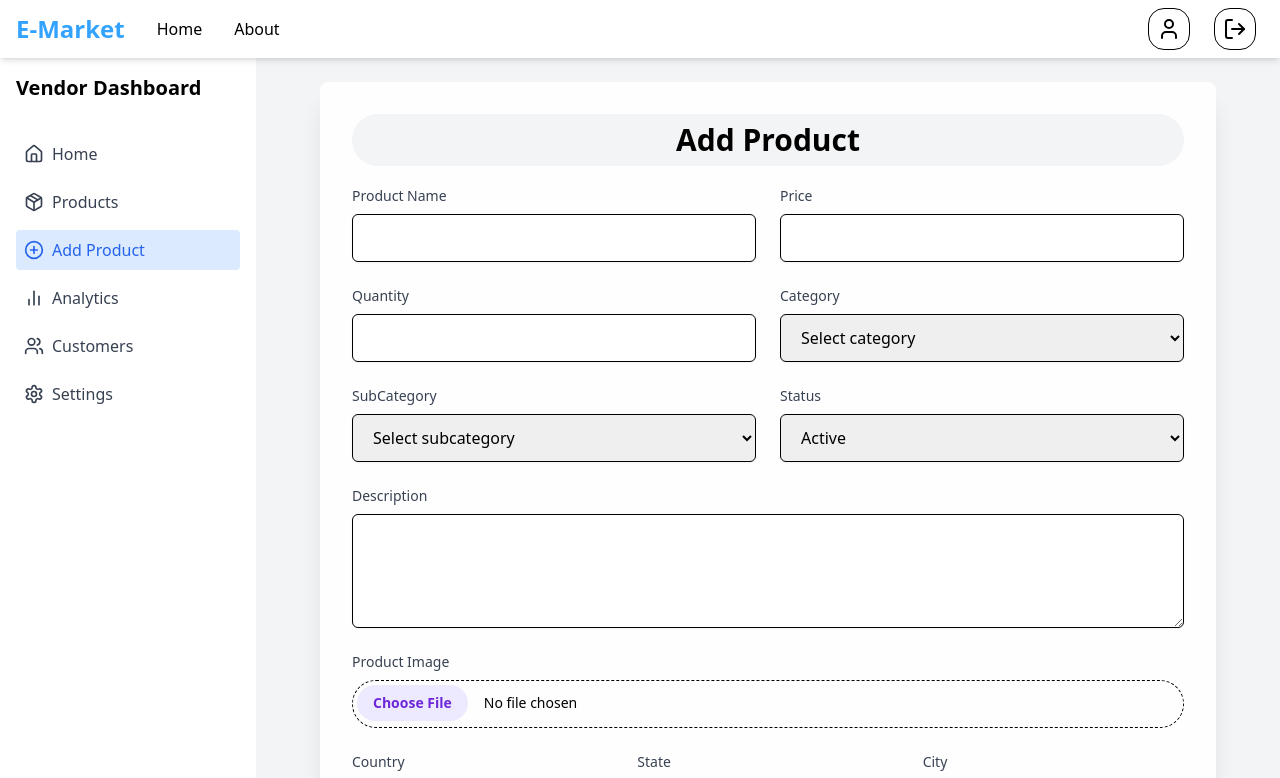
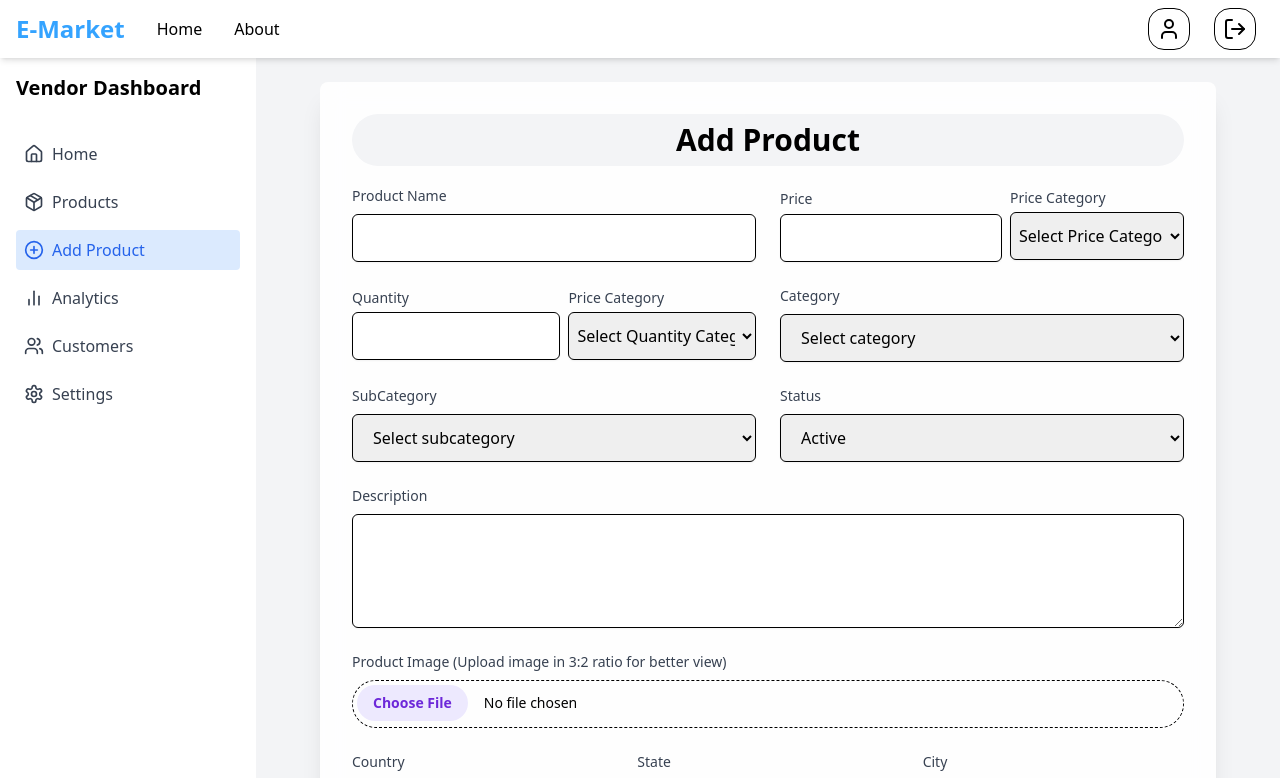
Before and after one commit to kiran2530/E-Market-Frontend, a React (Vite) app: page /dashboard/add-product in a window 1280 px wide. Shown: the top 778 px of the page. Built offline with nearby package versions, Linux system fonts and the light colour scheme; no server answers; sample sign-in values are in the browser's storage.

Commit message:
update the add product form

```diff
--- a/src/components/buyer/shop/ProductCard.jsx
+++ b/src/components/buyer/shop/ProductCard.jsx
@@ -62,9 +62,18 @@ const ProductCard = ({ product }) => {
           {product.status}
         </div>
         <div className='flex items-center justify-between'>
-          <span className='text-lg font-bold text-gray-800'>
-            ₹ {product.price.toFixed(2)}
-          </span>
+          <div>
+            <span className='text-lg font-bold text-gray-800'>
+              ₹{' '}
+              {product.price % 1 === 0
+                ? product.price
+                : product.price.toFixed(2)}
+              /
+            </span>
+            <span className='text-sm font-bold text-gray-800'>
+              {product.priceCategory}
+            </span>
+          </div>
           <motion.button
             className='flex items-center justify-center bg-blue-600 text-white px-3 py-1 rounded-full hover:bg-blue-700 text-sm'
             whileHover={{ scale: 1.05 }}
--- a/src/components/vendor/dashboard/AddProduct.jsx
+++ b/src/components/vendor/dashboard/AddProduct.jsx
@@ -28,6 +28,8 @@ export default function AddProductForm () {
     const formData = new FormData(form)
 
     try {
+      console.log(formData)
+
       const response = await fetch(`${backendUrl}/api/product/vendor/create`, {
         method: 'POST',
         headers: {
@@ -82,10 +84,14 @@ export default function AddProductForm () {
                 className='mt-1 block w-full rounded-md border border-black shadow-sm focus:border-indigo-300 focus:ring focus:ring-indigo-200 focus:ring-opacity-50 transition duration-150 ease-in-out h-12 px-4'
               />
             </motion.div>
-            <motion.div whileHover={{ scale: 1.02 }} className='space-y-2'>
+            <motion.div
+              whileHover={{ scale: 1.02 }}
+              className=' flex gap-2 justify-center items-center'
+            >
+              <div>
                 <label
                   htmlFor='price'
-                className='block text-sm font-medium text-gray-700'
+                  className=' text-sm font-medium text-gray-700'
                 >
                   Price
                 </label>
@@ -96,10 +102,37 @@ export default function AddProductForm () {
                   required
                   min='0'
                   step='0.01'
-                className='mt-1 block w-full rounded-md border border-black shadow-sm focus:border-indigo-300 focus:ring focus:ring-indigo-200 focus:ring-opacity-50 transition duration-150 ease-in-out h-12 px-4'
+                  className='mt-1 block w-full rounded-md border border-black shadow-sm focus:border-indigo-300 focus:ring focus:ring-indigo-200 focus:ring-opacity-50 transition duration-150 ease-in-out h-12 px-1'
                 />
+              </div>
+              <div>
+                <label
+                  htmlFor='priceCategory'
+                  className='block text-sm font-medium text-gray-700'
+                >
+                  Price Category
+                </label>
+                <select
+                  id='priceCategory'
+                  name='priceCategory'
+                  required
+                  className='mt-1 block w-full rounded-md border border-black shadow-sm focus:border-indigo-300 focus:ring focus:ring-indigo-200 focus:ring-opacity-50 transition duration-150 ease-in-out h-12 px-1'
+                >
+                  <option value=''>Select Price Category</option>
+                  <option value='Item'>Per Item</option>
+                  <option value='Kg'>Per Kg</option>
+                  <option value='100Kg'>Per Quintal(100Kg)</option>
+                  <option value='L'>Per Liter</option>
+                  <option value='Box'>Per Box</option>
+                  <option value='Dozen'>Per Dozen</option>
+                </select>
+              </div>
             </motion.div>
-            <motion.div whileHover={{ scale: 1.02 }} className='space-y-2'>
+            <motion.div
+              whileHover={{ scale: 1.02 }}
+              className=' flex gap-2 justify-center items-center'
+            >
+              <div>
                 <label
                   htmlFor='quantity'
                   className='block text-sm font-medium text-gray-700'
@@ -112,8 +145,31 @@ export default function AddProductForm () {
                   name='quantity'
                   required
                   min='0'
-                className='mt-1 block w-full rounded-md border border-black shadow-sm focus:border-indigo-300 focus:ring focus:ring-indigo-200 focus:ring-opacity-50 transition duration-150 ease-in-out h-12 px-4'
+                  className='mt-1 block w-full rounded-md border border-black shadow-sm focus:ring focus:ring-opacity-50 transition duration-150 ease-in-out h-12 px-1'
                 />
+              </div>
+              <div>
+                <label
+                  htmlFor='quantityCategory'
+                  className='block text-sm font-medium text-gray-700'
+                >
+                  Price Category
+                </label>
+                <select
+                  id='quantityCategory'
+                  name='quantityCategory'
+                  required
+                  className='mt-1 block w-full rounded-md border border-black shadow-sm focus:border-indigo-300 focus:ring focus:ring-indigo-200 focus:ring-opacity-50 transition duration-150 ease-in-out h-12 px-1'
+                >
+                  <option value=''>Select Quantity Category</option>
+                  <option value='Item'>Item</option>
+                  <option value='Kg'>Kg</option>
+                  <option value='100Kg'>Quintal(100Kg)</option>
+                  <option value='L'>Liter</option>
+                  <option value='Box'>Box</option>
+                  <option value='Dozen'>Dozen</option>
+                </select>
+              </div>
             </motion.div>
             <motion.div whileHover={{ scale: 1.02 }} className='space-y-2'>
               <label
@@ -200,7 +256,7 @@ export default function AddProductForm () {
               htmlFor='image'
               className='block text-sm font-medium text-gray-700'
             >
-              Product Image
+              Product Image (Upload image in 3:2 ratio for better view)
             </label>
             <input
               type='file'
--- a/src/components/vendor/dashboard/ProductCard.jsx
+++ b/src/components/vendor/dashboard/ProductCard.jsx
@@ -8,25 +8,23 @@ const ProductCard = ({ product }) => {
   // )
 
   return (
-    <motion.div
-      className='bg-white rounded-lg shadow-md overflow-hidden'
-      whileHover={{ y: -5, boxShadow: '0 10px 20px rgba(0,0,0,0.1)' }}
-    >
+    <motion.div className='bg-white overflow-hidden'>
       <div className='relative pb-[75%] bg-gray-100'>
         <img
           src={product.image.imageUrl}
           alt={product.name}
-          className={`absolute top-0 left-0 w-full h-full object-contain`}
+          className={`absolute top-0 left-0 w-full h-full object-cover p-1`}
         />
-        <div className='absolute bottom-2 left-2 bg-white px-2 py-1 rounded-full text-sm font-semibold text-gray-700'>
+        <div className='absolute bottom-2 left-2 bg-white px-2 py-1 rounded-full text-xs font-semibold text-gray-700'>
           {product.category}
         </div>
       </div>
-      <div className='p-4'>
-        <h3 className='text-lg font-semibold text-gray-800 mb-2 truncate'>
+      <div className='px-2 pb-2'>
+        <div className='flex justify-between'>
+          <h3 className='text-lg font-bold text-gray-800 truncate'>
             {product.name}
           </h3>
-        <div className='flex items-center mb-2'>
+          <div className='flex items-center'>
             <div className='flex items-center'>
               {[...Array(5)].map((_, i) => (
                 <Star
@@ -40,26 +38,29 @@ const ProductCard = ({ product }) => {
                 />
               ))}
             </div>
-          <span className='text-xs text-gray-600 ml-2'>
+            {/* <span className='text-xs text-gray-600 ml-2'>
               ({product.reviews} reviews)
+            </span> */}
+          </div>
+        </div>
+        {/* <p className='text-gray-600 text-xs mb-3 line-clamp-2'>
+          {product.description}
+        </p> */}
+        <div className='flex items-center text-xs text-gray-600 mb-1'>
+          <MapPin size={12} className='mr-1' />
+          {product.city}, {product.state}
+        </div>
+        <div className='flex items-center text-xs text-gray-600 mb-1'>
+          <Clock size={12} className='mr-1' />
+          {product.status}
+        </div>
+        <div className='flex items-center'>
+          <span className='text-lg font-bold text-gray-800'>
+            ₹{' '}
+            {product.price % 1 === 0 ? product.price : product.price.toFixed(2)}
+            /
           </span>
-        </div>
-        <p className='text-gray-600 text-xs mb-3 line-clamp-2'>
-          {product.description}
-        </p>
-        <div className='flex items-center text-xs text-gray-500 mb-1'>
-          <MapPin size={12} className='mr-1' />
-          {product.country}, {product.city}, {product.state}
-        </div>
-        <div className='flex items-center text-xs text-gray-500 mb-3'>
-          <Clock size={12} className='mr-1' />
-          Harvesting status: {product.harvestingStatus}
-        </div>
-        <div className='flex items-center justify-between'>
-          <span className='text-lg font-bold text-gray-800'>
-            ${product.price.toFixed(2)}
-          </span>
-
+          <span className='text-sm font-bold text-gray-800'>{product.priceCategory}</span>
         </div>
       </div>
     </motion.div>
--- a/src/components/vendor/dashboard/ProductListing.jsx
+++ b/src/components/vendor/dashboard/ProductListing.jsx
@@ -9,7 +9,6 @@ const ProductListing = () => {
   const [isLoading, setLoading] = useState(false)
 
   useEffect(() => {
-    console.log('fetching')
     fetchProducts()
   }, [])
 
@@ -55,9 +54,9 @@ const ProductListing = () => {
       {isLoading ? (
         <Loader />
       ) : (
-        <div className='container mx-auto px-4 sm:px-2 '>
+        <div className='mx-auto sm:px-2'>
           <h2 className='text-2xl font-bold mb-4'>Your Products</h2>
-          <div className='grid grid-cols-1 md:grid-cols-2 lg:grid-cols-4 gap-4'>
+          <div className='grid grid-cols-2 md:grid-cols-3 lg:grid-cols-4 xl:grid-cols-5 gap-2'>
             {products.map(product => (
               <VendorProductCard
                 key={product.id}
@@ -67,6 +66,9 @@ const ProductListing = () => {
               />
             ))}
           </div>
+          {products.length === 0 && (
+            <>You Don't Have Any product. Sell your Product on E-Market</>
+          )}
         </div>
       )}
     </>
--- a/src/components/vendor/dashboard/VendorProductCard.jsx
+++ b/src/components/vendor/dashboard/VendorProductCard.jsx
@@ -12,21 +12,21 @@ const VendorProductCard = ({ product, onEdit, onDelete }) => {
   }
 
   return (
-    <div className='bg-white rounded-lg shadow-md p-4'>
+    <div className='bg-white border-2 border-gray-300 shadow-md'>
       <ProductCard product={product} />
-      <div className='flex justify-between mt-6'>
+      <div className='flex justify-between px-2 mb-2'>
         <button
           onClick={() => setIsModalOpen(true)}
-          className='bg-blue-500 text-white px-4 py-2 rounded hover:bg-blue-600'
+          className='bg-blue-500 text-white px-2 py-1 rounded hover:bg-blue-600 text-sm flex items-center'
         >
-          <Edit size={18} className='inline mr-2' />
+          <Edit size={16} className='mr-1' />
           Edit
         </button>
         <button
           onClick={() => onDelete(product._id)}
-          className='bg-red-500 text-white px-4 py-2 rounded hover:bg-red-600'
+          className='bg-red-500 text-white px-2 py-1 rounded hover:bg-red-600 text-sm flex items-center'
         >
-          <Trash2 size={18} className='inline mr-2' />
+          <Trash2 size={18} className='mr-1' />
           Delete
         </button>
       </div>
```
Lines whose indentation alone changed are shown as unchanged.
